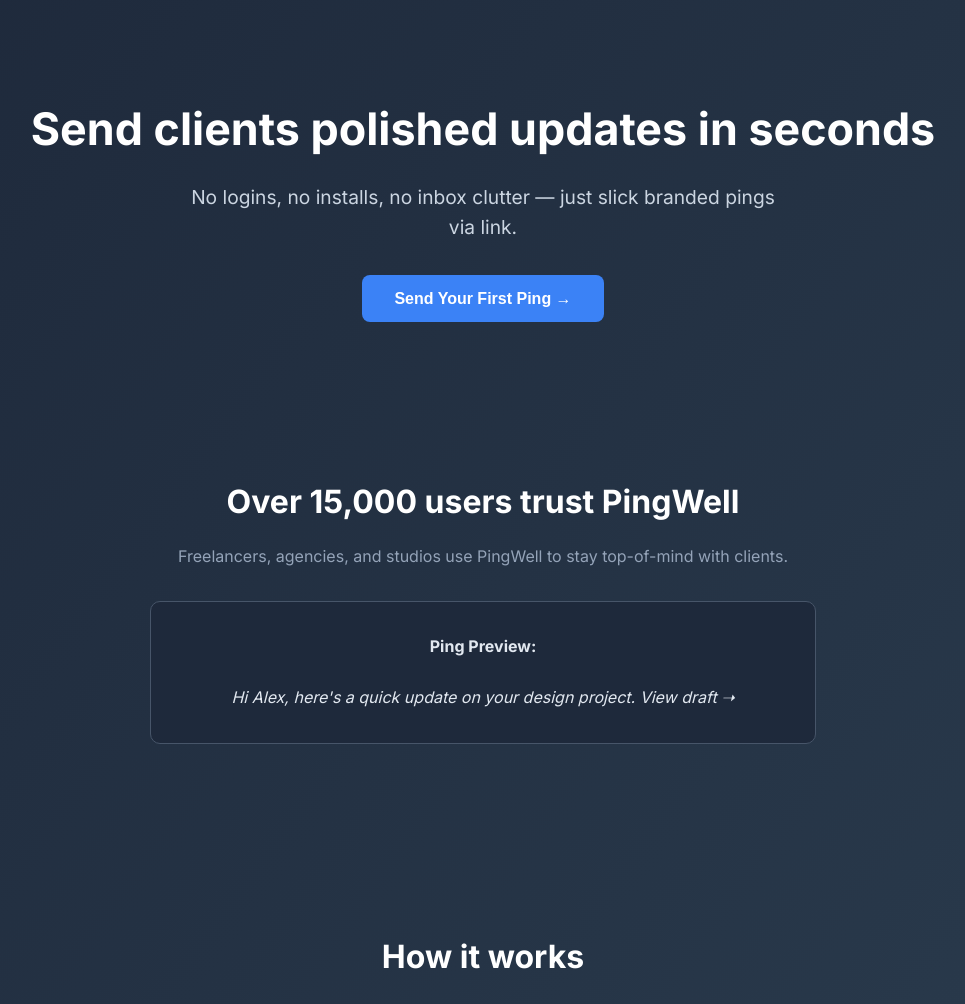
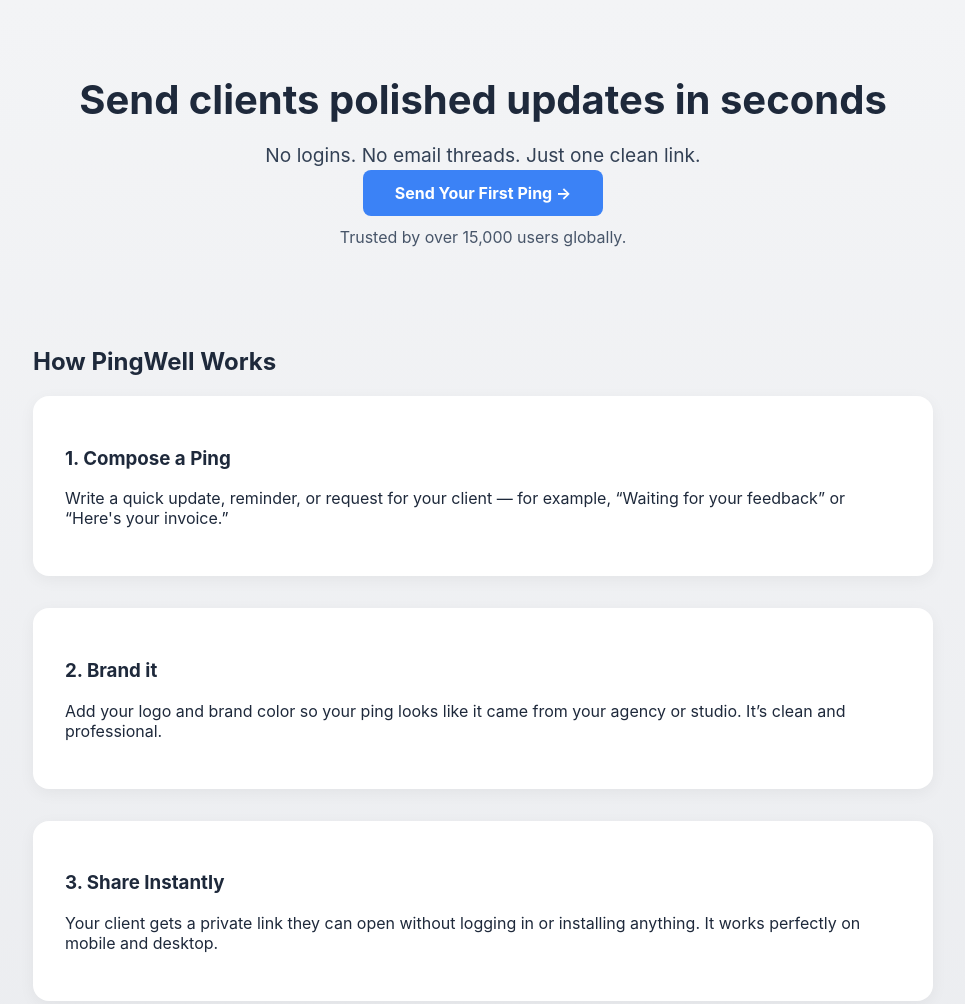
Before and after one commit to saasemail/ClientUpdate, a plain HTML site: page index.html in a window 1280 px wide. Shown: the top 1004 px of the page, without its empty margins (157-1122 px from the left). Drawn offline with Linux system fonts and the light colour scheme.

Commit message:
Update landing with full Linear-style design and trust signals

```diff
--- a/index.html
+++ b/index.html
@@ -3,145 +3,128 @@
 <head>
   <meta charset="UTF-8" />
   <meta name="viewport" content="width=device-width, initial-scale=1.0" />
-  <title>PingWell – Branded Pings for Clients</title>
-  <link href="https://fonts.googleapis.com/css2?family=Inter:wght@400;600;700&display=swap" rel="stylesheet" />
+  <title>PingWell – Status updates your clients will actually read</title>
   <style>
     body {
       margin: 0;
       font-family: 'Inter', sans-serif;
-      background: linear-gradient(to bottom right, #1E293B, #2C3E50);
-      color: #F1F5F9;
-      line-height: 1.6;
+      background: linear-gradient(180deg, #F3F4F6 0%, #E5E7EB 100%);
+      color: #1E293B;
     }
     header {
-      padding: 4rem 2rem;
+      padding: 3rem 1rem 2rem;
       text-align: center;
     }
     header h1 {
-      font-size: 2.8rem;
-      margin-bottom: 1rem;
-      color: #ffffff;
+      font-size: 2.5rem;
+      margin-bottom: 0.5rem;
     }
     header p {
       font-size: 1.2rem;
-      color: #CBD5E1;
-      max-width: 600px;
-      margin: 0 auto 2rem;
+      margin-bottom: 1rem;
+      color: #334155;
     }
-    .cta-btn {
+    .cta {
       background-color: #3B82F6;
-      border: none;
       color: white;
-      padding: 0.9rem 2rem;
-      border-radius: 8px;
+      padding: 0.8rem 2rem;
+      border-radius: 0.5rem;
+      text-decoration: none;
       font-weight: bold;
-      font-size: 1rem;
-      cursor: pointer;
-      transition: background 0.3s;
+      transition: background 0.3s ease;
     }
-    .cta-btn:hover {
+    .cta:hover {
       background-color: #2563EB;
     }
-    .section {
-      padding: 4rem 2rem;
-      text-align: center;
+    .hero-stats {
+      margin-top: 1.5rem;
+      color: #475569;
     }
-    .section h2 {
-      font-size: 2rem;
-      margin-bottom: 1rem;
-      color: #ffffff;
-    }
-    .section p {
-      color: #94A3B8;
-      max-width: 700px;
+    section {
+      padding: 3rem 1rem;
+      max-width: 900px;
       margin: 0 auto;
     }
     .steps {
-      display: flex;
-      flex-direction: column;
+      display: grid;
+      grid-template-columns: 1fr;
       gap: 2rem;
-      max-width: 900px;
-      margin: 3rem auto 0;
     }
     .step {
-      background: #334155;
+      background: white;
+      border-radius: 1rem;
       padding: 2rem;
-      border-radius: 10px;
-      text-align: left;
-    }
-    .step h3 {
-      margin-top: 0;
-      color: #ffffff;
+      box-shadow: 0 4px 16px rgba(0,0,0,0.05);
     }
     .ping-preview {
-      background: #1E293B;
-      border: 1px solid #475569;
-      border-radius: 10px;
-      padding: 2rem;
-      margin: 2rem auto;
-      max-width: 600px;
-      color: #E2E8F0;
+      background: #F1F5F9;
+      padding: 1.5rem;
+      border-radius: 0.75rem;
+      margin-top: 1rem;
+      font-size: 1rem;
+      color: #0F172A;
     }
-    .footer {
+    footer {
       text-align: center;
       padding: 2rem;
       font-size: 0.9rem;
-      color: #94A3B8;
-    }
-    @media (min-width: 768px) {
-      .steps {
-        flex-direction: row;
-        justify-content: space-between;
-      }
-      .step {
-        flex: 1;
-      }
+      color: #64748B;
     }
   </style>
 </head>
 <body>
   <header>
     <h1>Send clients polished updates in seconds</h1>
-    <p>No logins, no installs, no inbox clutter — just slick branded pings via link.</p>
-    <button class="cta-btn">Send Your First Ping →</button>
+    <p>No logins. No email threads. Just one clean link.</p>
+    <a href="#how-it-works" class="cta">Send Your First Ping →</a>
+    <div class="hero-stats">Trusted by over 15,000 users globally.</div>
   </header>
 
-  <div class="section">
-    <h2>Over 15,000 users trust PingWell</h2>
-    <p>Freelancers, agencies, and studios use PingWell to stay top-of-mind with clients.</p>
-    <div class="ping-preview">
-      <strong>Ping Preview:</strong><br /><br />
-      <em>Hi Alex, here's a quick update on your design project. View draft ➝</em>
-    </div>
-  </div>
-
-  <div class="section">
-    <h2>How it works</h2>
+  <section id="how-it-works">
+    <h2>How PingWell Works</h2>
     <div class="steps">
       <div class="step">
-        <h3>1. Write your message</h3>
-        <p>Quick update, reminder or CTA – no email required.</p>
+        <h3>1. Compose a Ping</h3>
+        <p>Write a quick update, reminder, or request for your client — for example, “Waiting for your feedback” or “Here's your invoice.”</p>
       </div>
       <div class="step">
         <h3>2. Brand it</h3>
-        <p>Add your logo and color. Clients feel it's part of your system.</p>
+        <p>Add your logo and brand color so your ping looks like it came from your agency or studio. It’s clean and professional.</p>
       </div>
       <div class="step">
-        <h3>3. Share the link</h3>
-        <p>Your client gets a clean, focused page. No logins. No distractions.</p>
+        <h3>3. Share Instantly</h3>
+        <p>Your client gets a private link they can open without logging in or installing anything. It works perfectly on mobile and desktop.</p>
+      </div>
+      <div class="step">
+        <h3>4. Stay in Control</h3>
+        <p>Re-send old pings, track if your client viewed the page, and gently nudge if needed. PingWell keeps you on their radar — without being pushy.</p>
       </div>
     </div>
-  </div>
+  </section>
 
-  <div class="section">
-    <h2>Start for free</h2>
-    <p>Get 5 pings/month with custom branding. Upgrade anytime for analytics, vanity URLs and unlimited use.</p>
-    <button class="cta-btn">Start Free →</button>
-  </div>
+  <section>
+    <h2>What Your Client Sees</h2>
+    <div class="ping-preview">
+      <p><strong>From:</strong> Julia @ BrightStudio</p>
+      <p><strong>Subject:</strong> Update on your website design</p>
+      <p>Hi Alex, I’ve made a few tweaks based on your notes. Take a look when you can and let me know what you think.</p>
+      <p><a href="#" style="color: #3B82F6; text-decoration: underline;">View Draft ➝</a></p>
+    </div>
+  </section>
 
-  <div class="footer">
-    Built by indie makers. Loved by modern freelancers. <br />
-    © 2025 PingWell. All rights reserved.
-  </div>
+  <section>
+    <h2>Free vs Pro Plan</h2>
+    <ul>
+      <li>✅ 5 free pings per month</li>
+      <li>✅ Custom branding</li>
+      <li>❌ No analytics</li>
+      <li>❌ No custom URLs</li>
+      <li>💳 Upgrade to Pro – $8/month for unlimited pings, analytics, and vanity URLs</li>
+    </ul>
+  </section>
+
+  <footer>
+    Built by indie makers. Loved by modern freelancers. PingWell © 2025
+  </footer>
 </body>
 </html>
```
